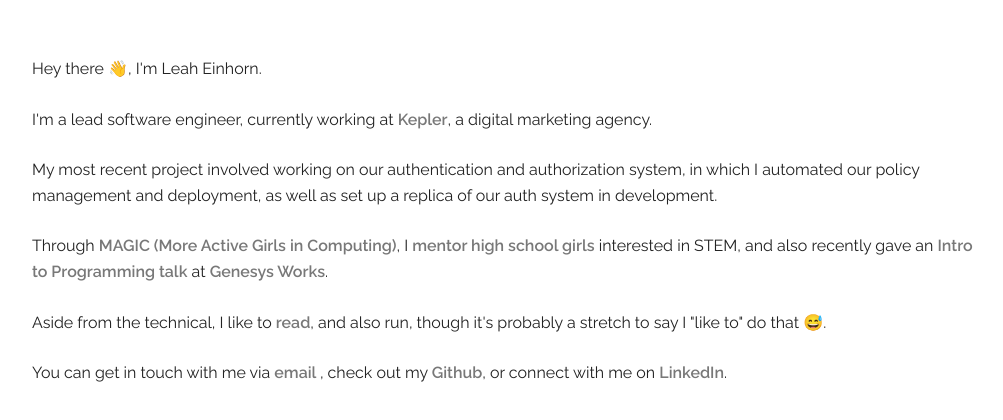
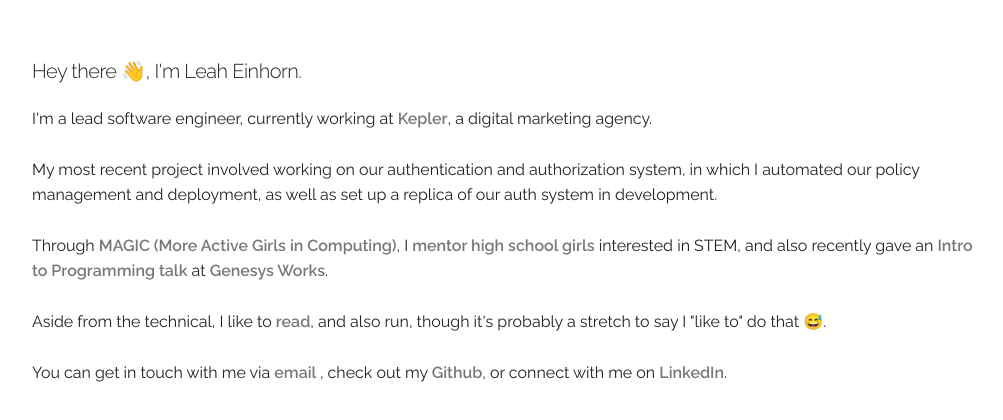
Before and after one commit to leahein/leaheinhorn, a plain HTML site: page index.html in a window 1280 px wide. Shown: the part 184-604 px from the top of the page, without its empty margins (128-1131 px from the left). Drawn offline with Linux system fonts and the light colour scheme.

Commit message:
Make intro a header

```diff
--- a/css/skeleton.css
+++ b/css/skeleton.css
@@ -147,7 +147,7 @@ h6 { font-size: 1.5rem; line-height: 1.6;  letter-spacing: 0; }
   h2 { font-size: 4.2rem; }
   h3 { font-size: 3.6rem; }
   h4 { font-size: 3.0rem; }
-  h5 { font-size: 2.4rem; }
+  h5 { font-size: 2.0rem; }
   h6 { font-size: 1.5rem; }
 }
 
--- a/index.html
+++ b/index.html
@@ -46,7 +46,7 @@
     <div class="row">
       <div class="column" style="margin-top: 25%">
 
-        <p>Hey there 👋, I'm Leah Einhorn.</p>
+        <h5>Hey there 👋, I'm Leah Einhorn.</h5>
 
         <p>I'm a lead software engineer, currently working at <a href="https://www.keplergrp.com/about">Kepler</a>, a digital marketing agency.</p>
 
```
